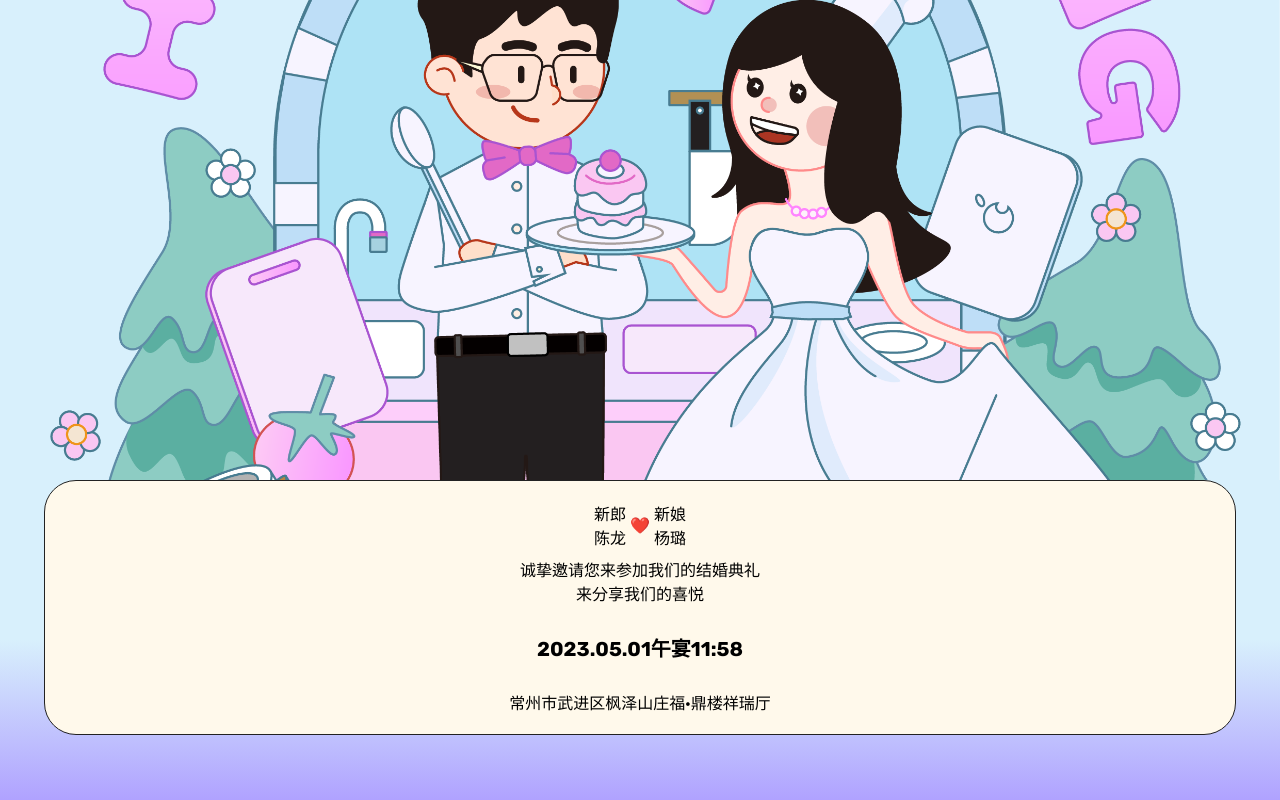
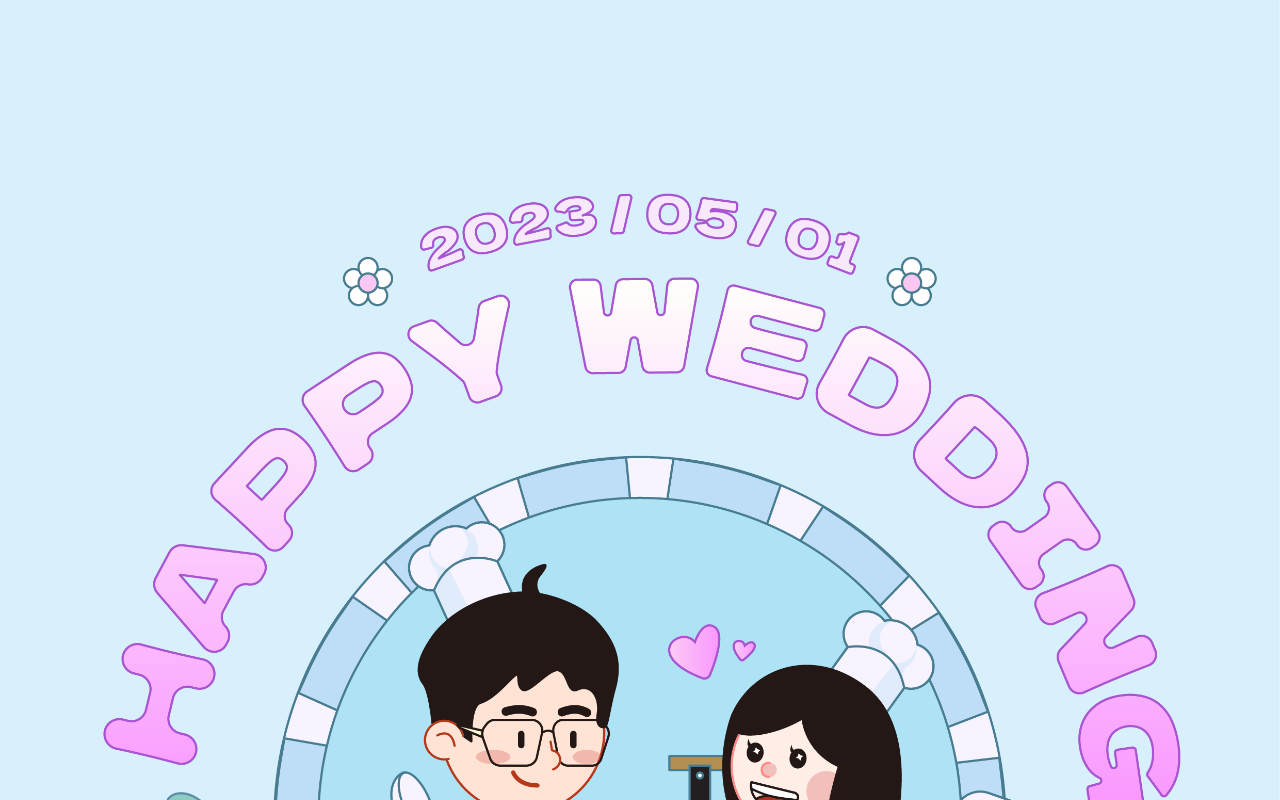
Before and after one commit to Jackie1210/website, a React (Vite) app: page /wedding in a window 1280 px wide. Shown: the top 800 px of the page. Built offline with nearby package versions, Linux system fonts and the light colour scheme; a small style sheet from the web is missing.

Commit message:
fix: style (#16)

```diff
--- a/src/pages/wedding/index.less
+++ b/src/pages/wedding/index.less
@@ -1,16 +1,16 @@
 .wedding {
   min-height: 100vh;
+  padding-bottom: 20px;
   background-color: #d8f0fc;
   background: linear-gradient(#d8f0fc 80%, rgba(#7B64FF, .6));
   > img {
     width: 100vw;
-    height: 60vh;
     object-fit: cover;
     vertical-align: bottom;
   }
   &__main {
     box-sizing: border-box;
-    margin: 0 44px 20px;
+    margin: 0 44px;
     border-radius: 32px;
     background-color: #fff9eb;
     border: 1px solid #222;
```
